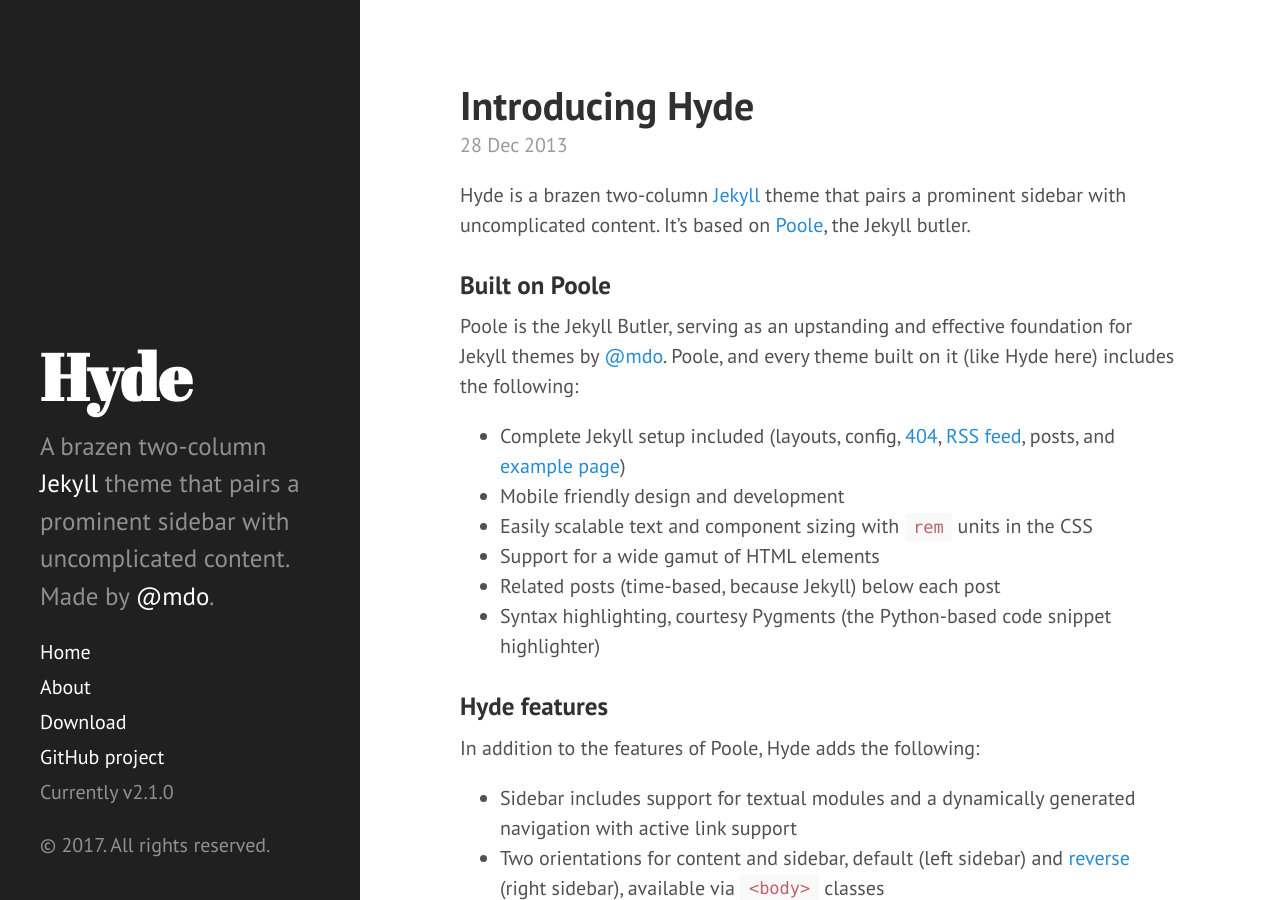
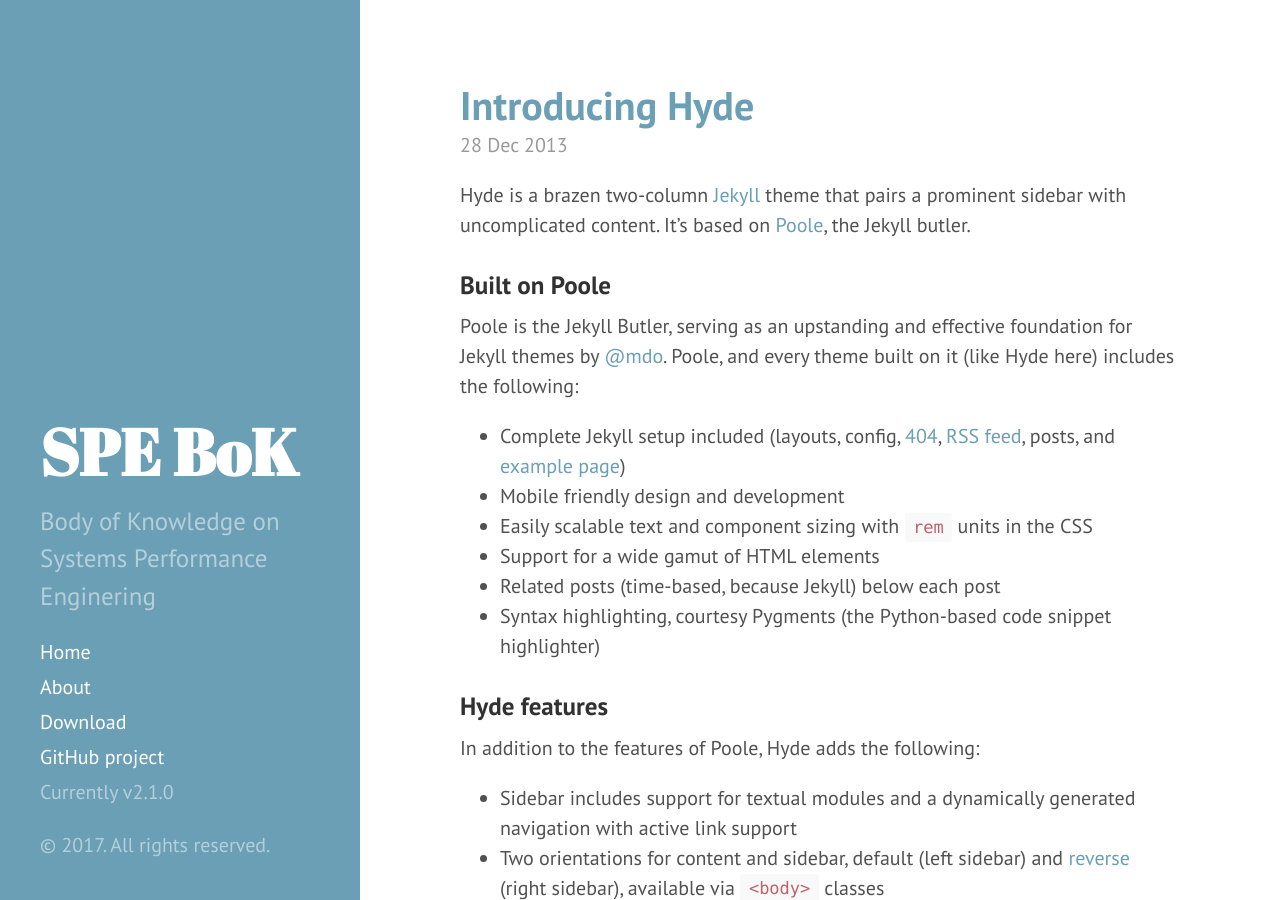
Before and after one commit to tangowhisky37/PracticalPerformanceAnalyst, a Jekyll site: the page built from index.html, in a window 1280 px wide and 900 px high. Built offline with Jekyll 4.4.1, drawn with Linux system fonts in a browser that asks for light colours; Markdown is read by kramdown in place of the engine named in the settings; the list of posts is cut into pages by our own code.

Commit message:
updates _layouts/defaults.html

```diff
--- a/_config.yml
+++ b/_config.yml
@@ -4,18 +4,19 @@
 
 # Permalinks
 permalink:        pretty
-relative_permalinks: true
+#relative_permalinks: true
 
 # Setup
-title:            Hyde
-tagline:          'A Jekyll theme'
-description:      'A brazen two-column <a href="http://jekyllrb.com" target="_blank">Jekyll</a> theme that pairs a prominent sidebar with uncomplicated content. Made by <a href="https://twitter.com/mdo" target="_blank">@mdo</a>.'
-url:              http://hyde.getpoole.com
+title:            SPE BoK
+tagline:          'Body Of Knowledge on Systems Performance Engineering'
+#description:      'A brazen two-column <a href="http://jekyllrb.com" target="_blank">Jekyll</a> theme that pairs a prominent sidebar with uncomplicated content. Made by <a href="https://twitter.com/mdo" target="_blank">@mdo</a>.'
+description:      'Body of Knowledge on Systems Performance Enginering'
+url:              https://tangowhisky37.github.io/PracticalPerformanceAnalyst/
 baseurl:          /
 
 author:
-  name:           'Mark Otto'
-  url:            https://twitter.com/mdo
+  name:           'Trevor Warren'
+  url:            https://twitter.com/tangowhisky37
 
 paginate:         5
 
@@ -23,4 +24,4 @@
 version:          2.1.0
 
 github:
-  repo:           https://github.com/poole/hyde
+  repo:           https://github.com/tangowhisky37/PracticalPerformanceAnalyst
--- a/_layouts/default.html
+++ b/_layouts/default.html
@@ -3,7 +3,7 @@
 
   {% include head.html %}
 
-  <body>
+  <body class="theme-base-0d" class="layout-reverse">
 
     {% include sidebar.html %}
 
```
